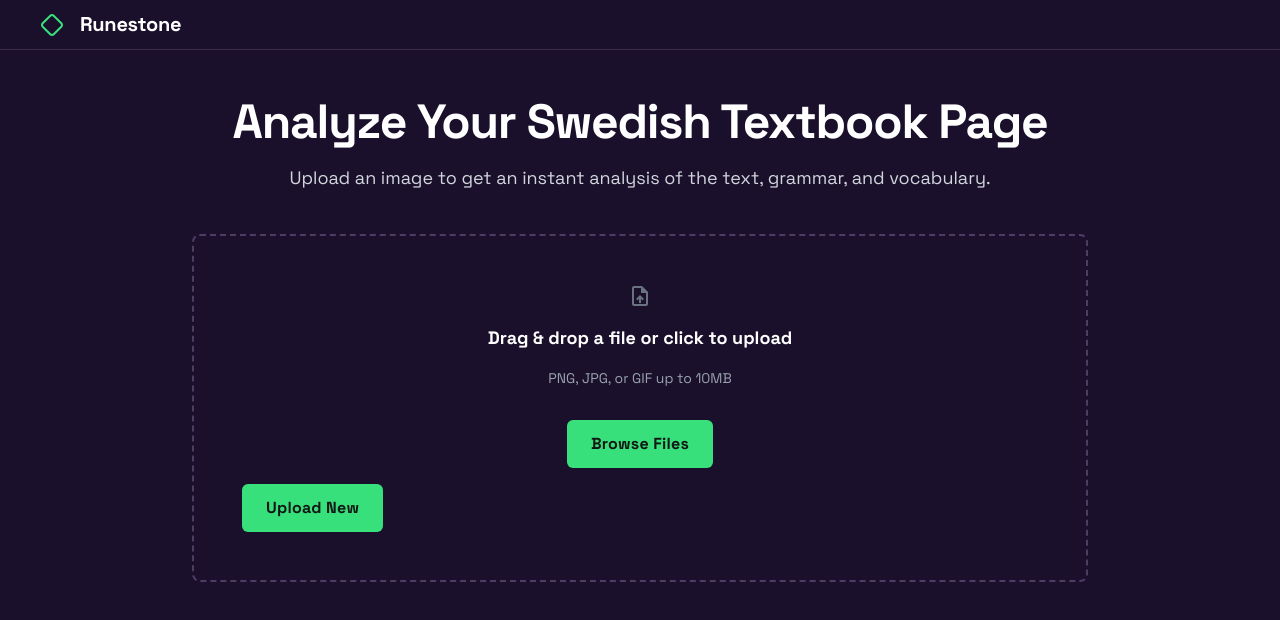
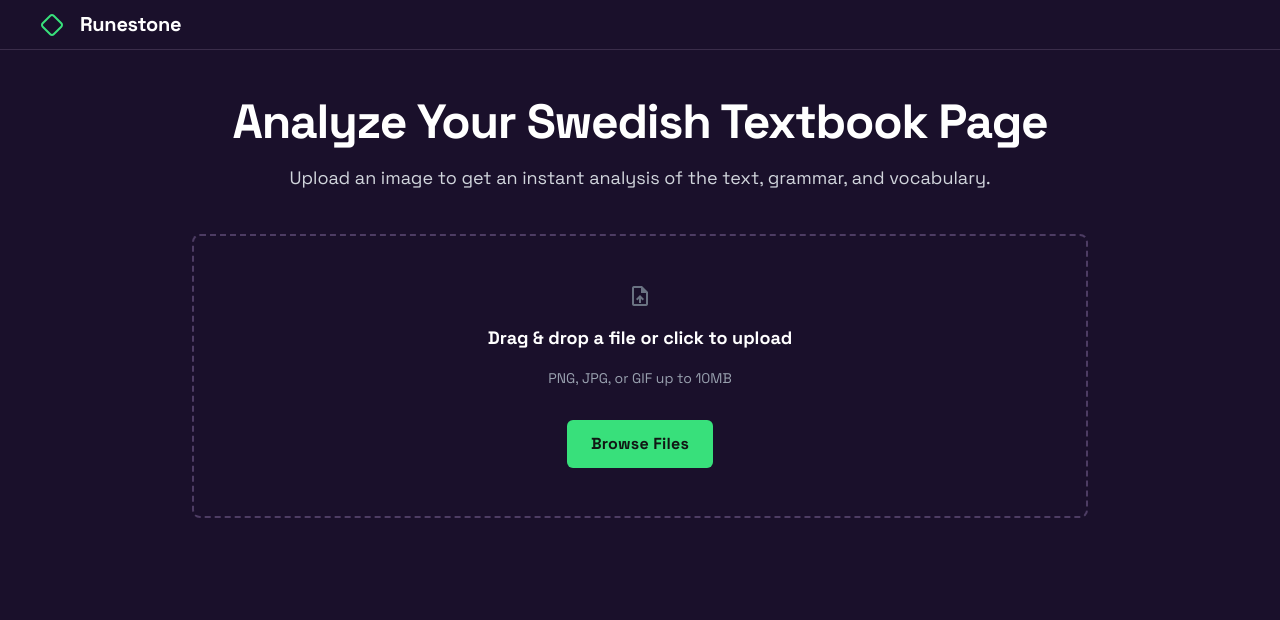
Before and after one commit to 40min/runestone, a React (Vite) app in the folder frontend/: page / in a window 1280 px wide. Shown: the top 620 px of the page. Built offline with nearby package versions, Linux system fonts and the light colour scheme.

Commit message:
refactor: remove unused reset and progress props from FileUpload and ProcessingStatus components

```diff
--- a/frontend/src/App.tsx
+++ b/frontend/src/App.tsx
@@ -6,7 +6,7 @@ import ResultsDisplay from './components/ResultsDisplay';
 import useImageProcessing from './hooks/useImageProcessing';
 
 function App() {
-  const { processImage, result, error, isProcessing, reset, progress } = useImageProcessing();
+  const { processImage, result, error, isProcessing } = useImageProcessing();
 
   const handleFileSelect = async (file: File) => {
     await processImage(file);
@@ -23,9 +23,9 @@ function App() {
               <p className="mt-4 text-lg leading-8 text-gray-300">Upload an image to get an instant analysis of the text, grammar, and vocabulary.</p>
             </div>
 
-            <FileUpload onFileSelect={handleFileSelect} isProcessing={isProcessing} onReset={reset} />
+            <FileUpload onFileSelect={handleFileSelect} isProcessing={isProcessing} />
 
-            {isProcessing && <ProcessingStatus isProcessing={isProcessing} progress={progress} />}
+            {isProcessing && <ProcessingStatus isProcessing={isProcessing} />}
 
             {(result || error) && <ResultsDisplay result={result} error={error} />}
           </div>
--- a/frontend/src/components/FileUpload.tsx
+++ b/frontend/src/components/FileUpload.tsx
@@ -3,10 +3,9 @@ import React, { useState, useRef, useEffect } from 'react';
 interface FileUploadProps {
   onFileSelect: (file: File) => void;
   isProcessing: boolean;
-  onReset: () => void;
 }
 
-const FileUpload: React.FC<FileUploadProps> = ({ onFileSelect, isProcessing, onReset }) => {
+const FileUpload: React.FC<FileUploadProps> = ({ onFileSelect, isProcessing }) => {
   const [dragActive, setDragActive] = useState(false);
   const [selectedFile, setSelectedFile] = useState<File | null>(null);
   const [previewUrl, setPreviewUrl] = useState<string | null>(null);
@@ -44,13 +43,6 @@ const FileUpload: React.FC<FileUploadProps> = ({ onFileSelect, isProcessing, onR
     }
   };
 
-  const handleUploadNew = () => {
-    setSelectedFile(null);
-    setPreviewUrl(null);
-    setIsZoomed(false);
-    onReset();
-    fileInputRef.current?.click();
-  };
 
   useEffect(() => {
     return () => {
@@ -72,8 +64,9 @@ const FileUpload: React.FC<FileUploadProps> = ({ onFileSelect, isProcessing, onR
 
   return (
     <div className="rounded-lg border-2 border-dashed border-[#4d3c63] p-12 text-center hover:border-[var(--primary-color)] transition-colors">
+      <div className="flex flex-col items-center gap-4">
         {selectedFile && previewUrl ? (
-        <div className="flex flex-col items-center gap-4">
+          <>
             <img
               src={previewUrl}
               alt="Preview"
@@ -81,12 +74,14 @@ const FileUpload: React.FC<FileUploadProps> = ({ onFileSelect, isProcessing, onR
               onClick={() => setIsZoomed(!isZoomed)}
             />
             <p className="text-lg font-semibold text-white">{selectedFile.name}</p>
-        </div>
+          </>
         ) : (
-        <div className="flex flex-col items-center gap-4">
+          <>
             <span className="material-symbols-outlined text-6xl text-gray-500">upload_file</span>
             <p className="text-lg font-semibold text-white">Drag & drop a file or click to upload</p>
             <p className="text-sm text-gray-400">PNG, JPG, or GIF up to 10MB</p>
+          </>
+        )}
         <button
           type="button"
           onClick={handleButtonClick}
@@ -104,15 +99,6 @@ const FileUpload: React.FC<FileUploadProps> = ({ onFileSelect, isProcessing, onR
           disabled={isProcessing}
         />
       </div>
-      )}
-      <button
-        type="button"
-        onClick={handleUploadNew}
-        className="mt-4 flex min-w-[120px] cursor-pointer items-center justify-center overflow-hidden rounded-md h-12 px-6 bg-[var(--primary-color)] text-[#111714] text-base font-bold leading-normal tracking-[0.015em] hover:bg-opacity-90 transition-all"
-        disabled={isProcessing}
-      >
-        <span className="truncate">Upload New</span>
-      </button>
     </div>
   );
 };
--- a/frontend/src/components/ProcessingStatus.tsx
+++ b/frontend/src/components/ProcessingStatus.tsx
@@ -2,25 +2,17 @@ import React from 'react';
 
 interface ProcessingStatusProps {
   isProcessing: boolean;
-  progress?: number;
 }
 
-const ProcessingStatus: React.FC<ProcessingStatusProps> = ({ isProcessing, progress }) => {
+const ProcessingStatus: React.FC<ProcessingStatusProps> = ({ isProcessing }) => {
+  if (!isProcessing) return null;
+
   return (
-    <div className="space-y-6">
-      <h3 className="text-2xl font-bold text-white">Processing Status</h3>
-      <div className="space-y-3">
-        <div className="flex justify-between text-sm font-medium text-gray-300">
-          <p>Analyzing...</p>
-          <p>{progress}%</p>
-        </div>
-        <div className="w-full bg-[#4d3c63] rounded-full h-2.5">
-          <div
-            className="bg-[var(--primary-color)] h-2.5 rounded-full transition-all duration-300"
-            style={{ width: `${progress}%` }}
-          ></div>
-        </div>
+    <div className="flex flex-col items-center justify-center space-y-4 py-8">
+      <div className="relative">
+        <div className="w-16 h-16 border-4 border-[#4d3c63] border-t-[var(--primary-color)] rounded-full animate-spin"></div>
       </div>
+      <p className="text-lg font-semibold text-white">Processing...</p>
     </div>
   );
 };
```
Lines whose indentation alone changed are shown as unchanged.
